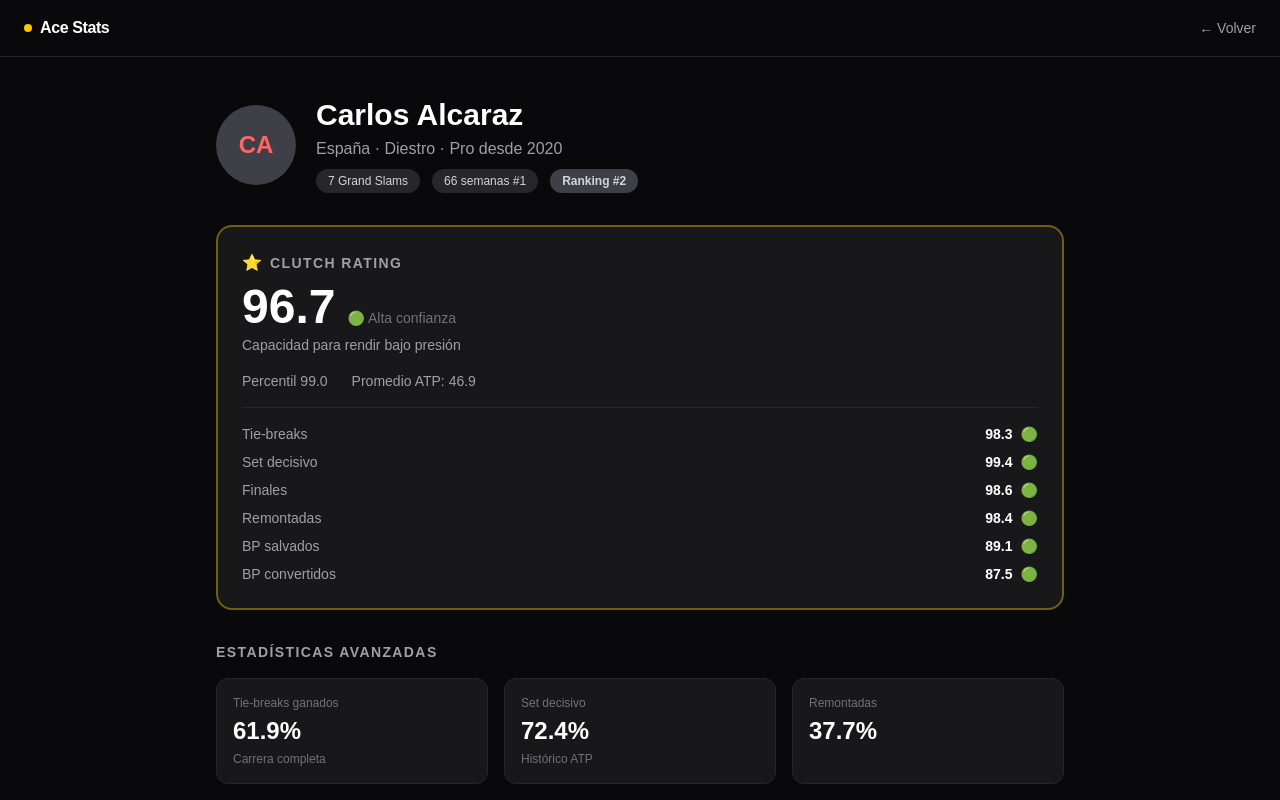
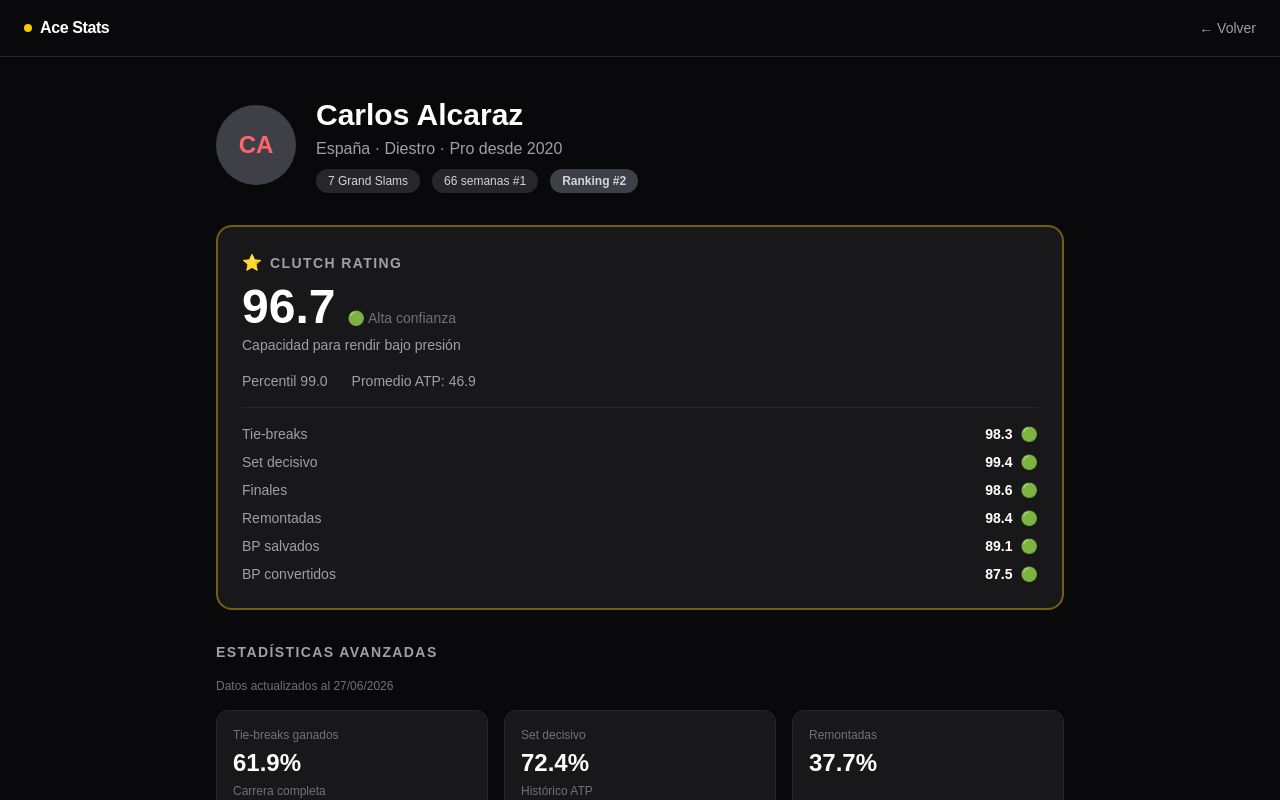
Before and after one commit to mosco73/ace-stats, a Next.js app: page /jugadores/alcaraz in a window 1280 px wide. Shown: the top 800 px of the page. Built offline with nearby package versions, Linux system fonts and the light colour scheme.

Commit message:
Restaurar disclaimer de datos actualizados (pisado por error en la prolijada)

```diff
--- a/app/jugadores/[nombre]/page.tsx
+++ b/app/jugadores/[nombre]/page.tsx
@@ -1,4 +1,4 @@
-import { jugadores, CLUTCH_RATING_PROMEDIO_ATP } from "../../data/jugadores";
+import { jugadores, CLUTCH_RATING_PROMEDIO_ATP, DATOS_ACTUALIZADOS_AL } from "../../data/jugadores";
 import { notFound } from "next/navigation";
 
 export default async function JugadorPage({
@@ -115,6 +115,11 @@ export default async function JugadorPage({
                 <h2 className="text-sm font-semibold text-zinc-400 uppercase tracking-widest mb-4">
                     Estadísticas avanzadas
                 </h2>
+                {jugador.ranking !== -1 && (
+    <p className="text-xs text-zinc-500 mb-4">
+        Datos actualizados al {DATOS_ACTUALIZADOS_AL}
+    </p>
+)}
                 <div className="grid grid-cols-2 md:grid-cols-3 gap-4 mb-8">
                     <div className="bg-zinc-900 border border-zinc-800 rounded-xl p-4">
                         <div className="text-xs text-zinc-500 mb-1">Tie-breaks ganados</div>
```
